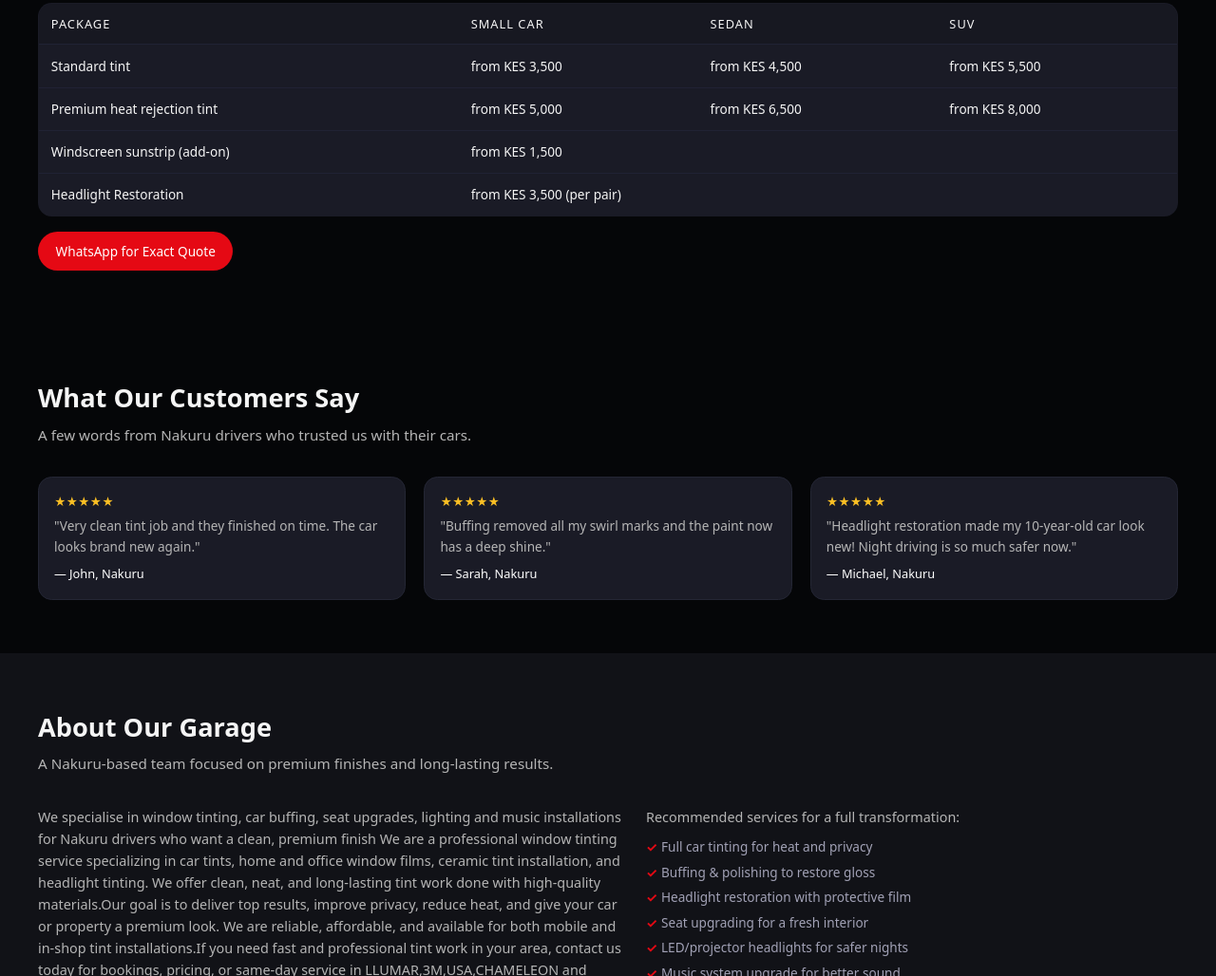
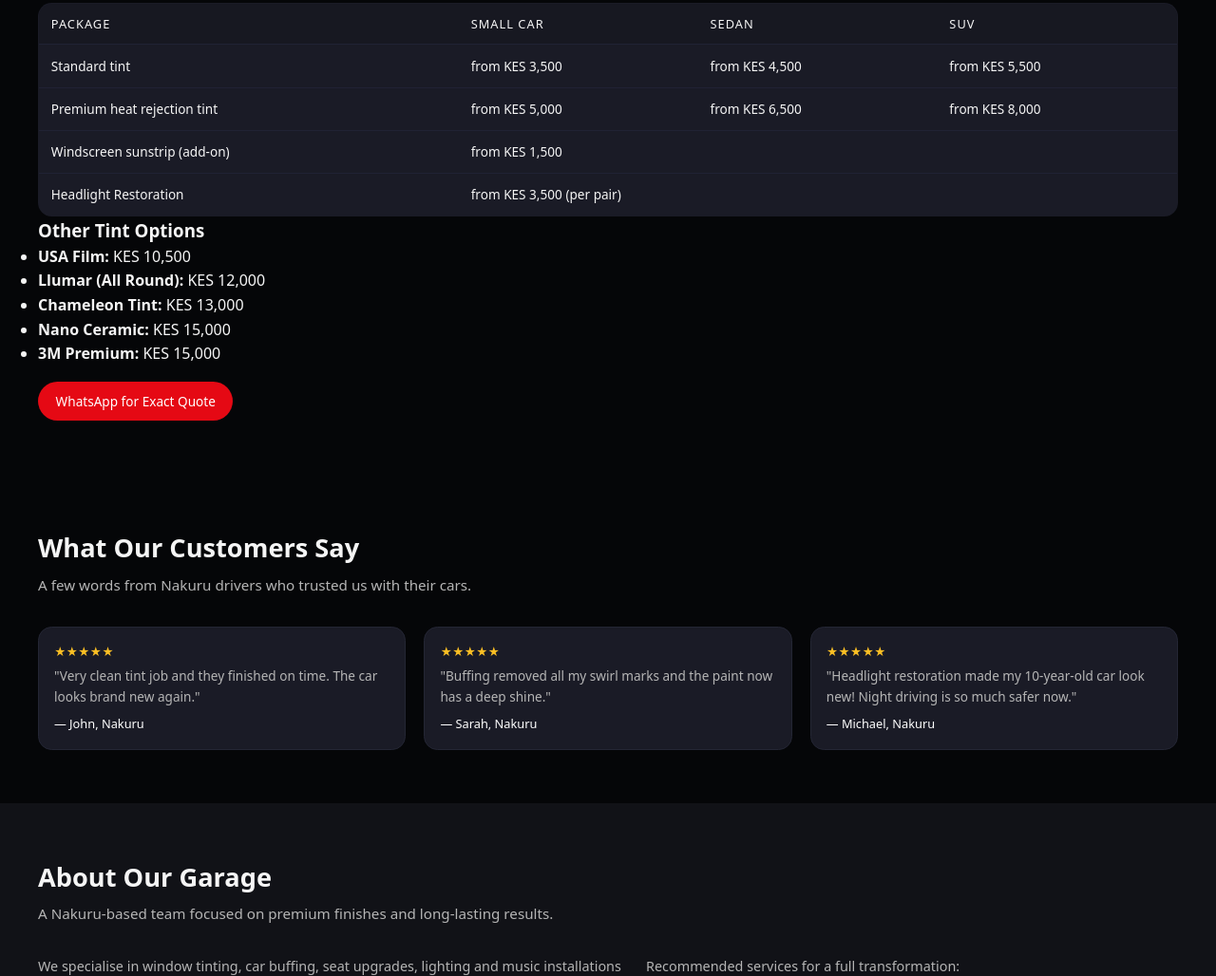
Before and after one commit to kingmula396-ai/Car-tinting-, a plain HTML site: page index.html in a window 1280 px wide. Shown: the part 5756-6784 px from the top of the page at 95% size. Drawn offline with Linux system fonts and the light colour scheme.

Commit message:
Update index.html

```diff
--- a/index.html
+++ b/index.html
@@ -1300,12 +1300,17 @@
             </tbody>
           </table>
         </div>
-        <p class="pricing-note"> </p>
-    <p Llumar all round 12k </p>
-    <p 3m15k </p>
-    <p USA 10500 </p>
-    <P Chameleon 13k </p>
-    <P Nano 15k </P>
+            <!-- EXTRA OPTIONS -->
+    <div class="extra-pricing">
+      <h3>Other Tint Options</h3>
+      <ul>
+        <li><strong>USA Film:</strong> KES 10,500</li>
+        <li><strong>Llumar (All Round):</strong> KES 12,000</li>
+        <li><strong>Chameleon Tint:</strong> KES 13,000</li>
+        <li><strong>Nano Ceramic:</strong> KES 15,000</li>
+        <li><strong>3M Premium:</strong> KES 15,000</li>
+      </ul>
+    </div>
         <div style="margin-top:1rem;">
           <a class="btn btn-primary" href="https://wa.me/254768344646?text=I%20need%20a%20tinting%20quote" target="_blank" rel="noopener">
             WhatsApp for Exact Quote
```
